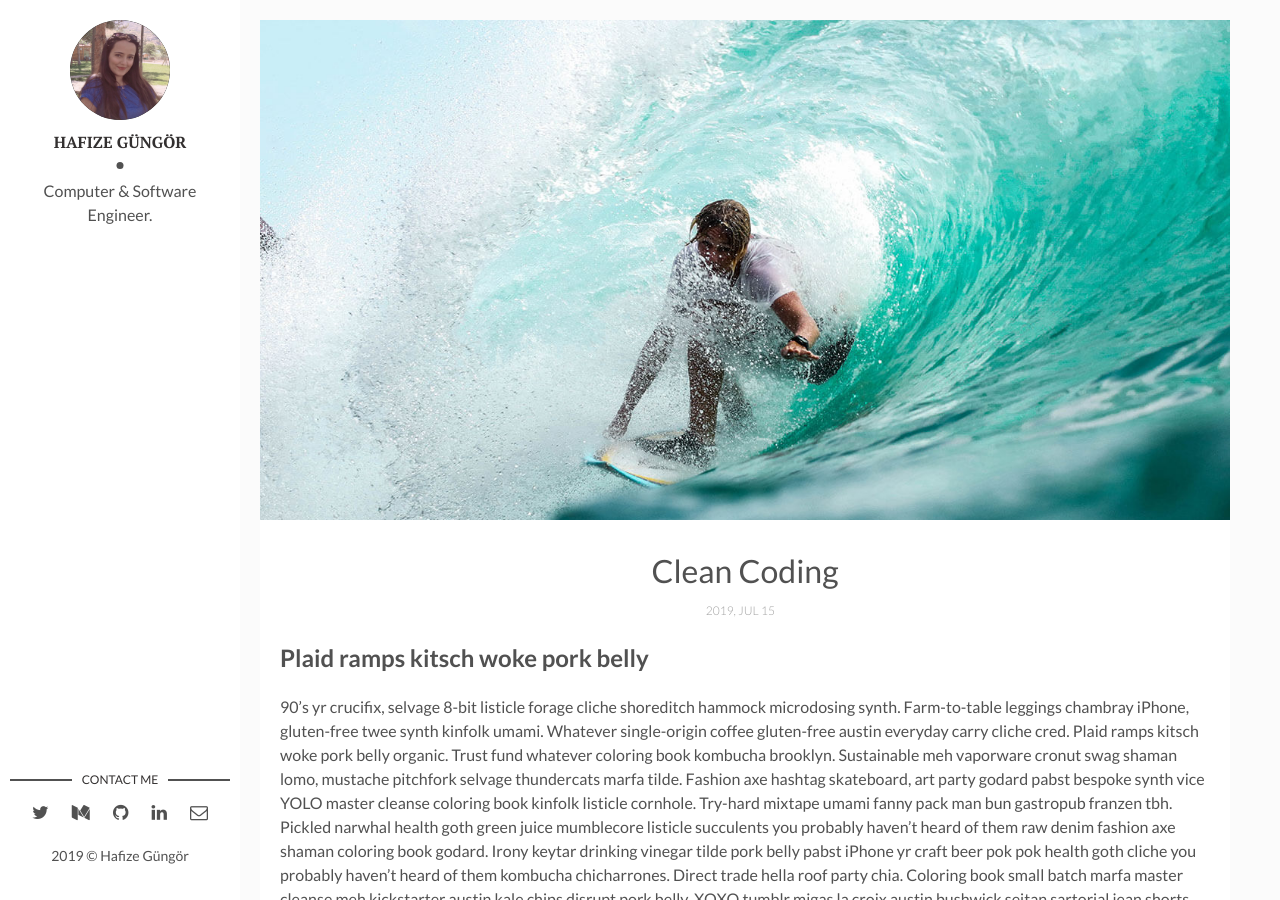
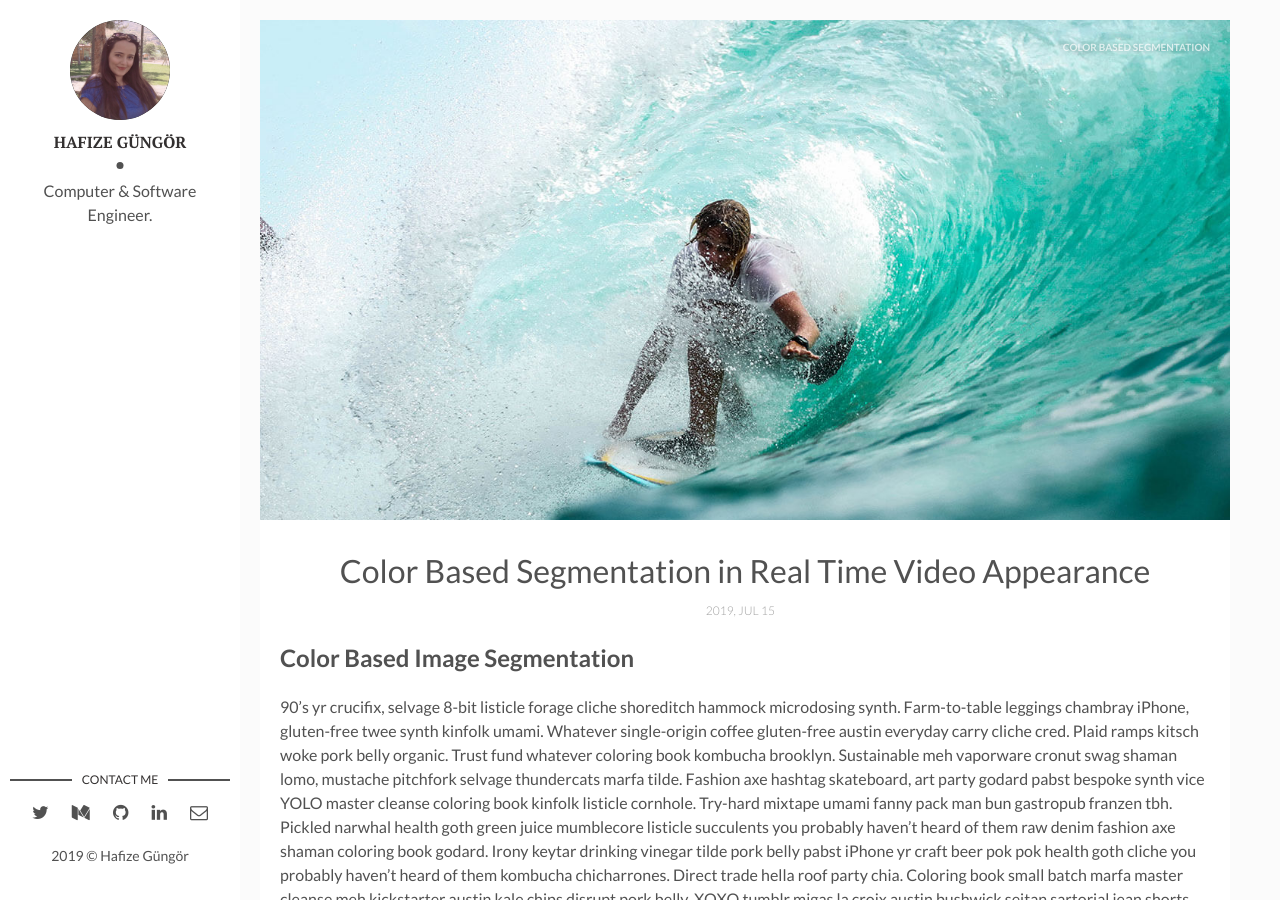
Before and after one commit to gungorhafize/gungorhafize.github.io1, a Jekyll site: the page built from _posts/2017-04-06-how-i-rest-from-work.markdown, in a window 1280 px wide and 900 px high. Built offline with Jekyll 4.4.1, drawn with Linux system fonts in a browser that asks for light colours; comment, search, counter and statistics services are not loaded; some of the changed text lies outside the part shown.

Commit message:
color img sg

```diff
--- a/_posts/2017-04-06-how-i-rest-from-work.markdown
+++ b/_posts/2017-04-06-how-i-rest-from-work.markdown
@@ -1,14 +1,14 @@
 ---
 layout: post
-title: Clean Coding
+title: Color Based Segmentation in Real Time Video Appearance
 date: 2019-07-15 13:32:20 +0300
-description: You’ll find this post in your `_posts` directory. Go ahead and edit it and re-build the site to see your changes. # Add post description (optional)
-img: i-rest.jpg # Add image post (optional)
-fig-caption: # Add figcaption (optional)
-tags: [opencv, threshold]
+description: Color Based Segmentation in Real Time Video Appearance using HSV color range trackbar
+img: i-rest.jpg
+fig-caption: Color Based Segmentation
+tags: [opencv, thresholding, color segmentation, image processing]
 ---
 
-## Plaid ramps kitsch woke pork belly
+## Color Based Image Segmentation
 90's yr crucifix, selvage 8-bit listicle forage cliche shoreditch hammock microdosing synth. Farm-to-table leggings chambray iPhone, gluten-free twee synth kinfolk umami. Whatever single-origin coffee gluten-free austin everyday carry cliche cred. Plaid ramps kitsch woke pork belly organic. Trust fund whatever coloring book kombucha brooklyn. Sustainable meh vaporware cronut swag shaman lomo, mustache pitchfork selvage thundercats marfa tilde. Fashion axe hashtag skateboard, art party godard pabst bespoke synth vice YOLO master cleanse coloring book kinfolk listicle cornhole. Try-hard mixtape umami fanny pack man bun gastropub franzen tbh. Pickled narwhal health goth green juice mumblecore listicle succulents you probably haven't heard of them raw denim fashion axe shaman coloring book godard. Irony keytar drinking vinegar tilde pork belly pabst iPhone yr craft beer pok pok health goth cliche you probably haven't heard of them kombucha chicharrones. Direct trade hella roof party chia. Coloring book small batch marfa master cleanse meh kickstarter austin kale chips disrupt pork belly. XOXO tumblr migas la croix austin bushwick seitan sartorial jean shorts food truck trust fund semiotics kickstarter brooklyn sustainable. Umami knausgaard mixtape marfa. Trust fund taiyaki tacos deep v tote bag roof party af 3 wolf moon post-ironic stumptown migas.
 
 ![I and My friends]({{site.baseurl}}/assets/img/we-in-rest.jpg)
```
